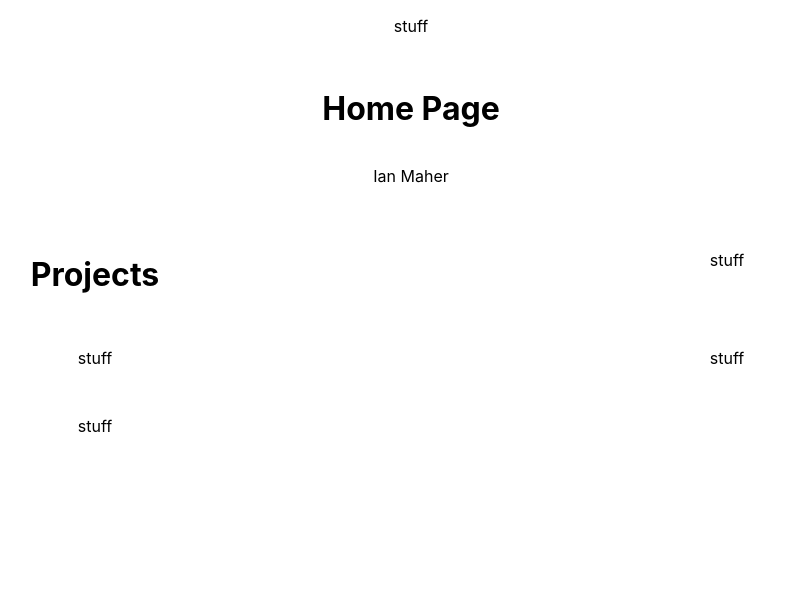
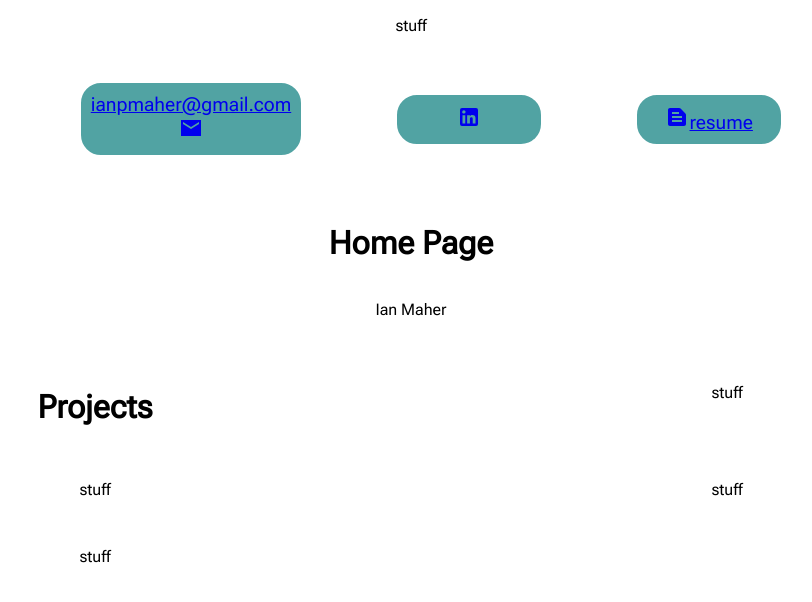
Before and after one commit to ianpmaher/portfolio, a React (Create React App) app in the folder frontend/: page / in a window 1280 px wide. Shown: the top 602 px of the page, without its empty margins (229-1041 px from the left). Built offline with nearby package versions, Linux system fonts and the light colour scheme.

Commit message:
portfolio section and icons

```diff
--- a/frontend/package.json
+++ b/frontend/package.json
@@ -5,6 +5,7 @@
   "dependencies": {
     "@emotion/react": "^11.11.1",
     "@emotion/styled": "^11.11.0",
+    "@mui/icons-material": "^5.14.16",
     "@mui/material": "^5.14.17",
     "@testing-library/jest-dom": "^5.17.0",
     "@testing-library/react": "^13.4.0",
--- a/frontend/public/index.html
+++ b/frontend/public/index.html
@@ -5,10 +5,7 @@
         <link rel="icon" href="%PUBLIC_URL%/favicon.ico" />
         <meta name="viewport" content="width=device-width, initial-scale=1" />
         <meta name="theme-color" content="#000000" />
-    <meta
-      name="description"
-      content="Web site created using create-react-app"
-    />
+        <meta name="description" content="Web site created using create-react-app" />
         <link rel="apple-touch-icon" href="%PUBLIC_URL%/logo192.png" />
         <!--
       manifest.json provides metadata used when your web app is installed on a
@@ -24,7 +21,13 @@
       work correctly both with client-side routing and a non-root public URL.
       Learn how to configure a non-root public URL by running `npm run build`.
     -->
-    <title>React App</title>
+        <link rel="preconnect" href="https://fonts.googleapis.com" />
+        <link rel="preconnect" href="https://fonts.gstatic.com" crossorigin />
+        <link
+            href="https://fonts.googleapis.com/css2?family=Roboto+Flex:opsz@8..144&family=Roboto+Serif:opsz@8..144&display=swap"
+            rel="stylesheet"
+        />
+        <title>Ian Maher</title>
     </head>
     <body>
         <noscript>You need to enable JavaScript to run this app.</noscript>
@@ -38,6 +41,5 @@
 
       To begin the development, run `npm start` or `yarn start`.
       To create a production bundle, use `npm run build` or `yarn build`.
-    -->
-  </body>
+    --></body>
 </html>
--- /dev/null
+++ b/frontend/src/components/Button/Button.js
@@ -0,0 +1,28 @@
+import styled from "styled-components";
+
+const Button = styled.button`
+    font-size: 1.2rem;
+    width: 9rem;
+    min-width: fit-content;
+    font-family: "Roboto Flex", sans-serif;
+    padding: 0.5rem;
+    color: white;
+    border: 2px solid #51A3A3;
+    border-radius: 20px;
+    background-color: #51A3A3;
+    cursor: pointer;
+    transition: all 0.7s ease-in-out;
+    &:hover {
+        opacity: 0.8;
+        border: 2px solid #75485E;
+    }
+    &:active {
+        background-color: #DFCC74;
+    }
+    @media (max-width: 768px) {
+        font-size: 0.9rem;
+        max-width: 5rem;
+    }
+`
+
+export default Button;
--- /dev/null
+++ b/frontend/src/components/Contact/Contact.js
@@ -0,0 +1,61 @@
+import styled from "styled-components";
+import LinkedInIcon from "@mui/icons-material/LinkedIn";
+import EmailSharpIcon from "@mui/icons-material/EmailSharp";
+import TextSnippetIcon from "@mui/icons-material/TextSnippet";
+import Button from "../Button/Button";
+
+const ContactContainer = styled.div`
+    display: flex;
+    flex-direction: column;
+    align-items: center;
+    justify-content: center;
+`;
+
+const ContactUl = styled.ul`
+    list-style-type: none;
+    display: flex;
+    flex-flow: row wrap;
+    justify-content: space-evenly;
+    align-items: center;
+    gap: 5rem;
+`;
+
+const ContactLi = styled.li`
+    padding: 0.5rem;
+    text-decoration: none;
+    margin: 0.5rem auto;
+`;
+
+const Contact = () => {
+    return (
+        <ContactContainer>
+            <ContactUl>
+                <ContactLi>
+                    <Button>
+                        <a href="mailto:ianpmaher@gmail.com" target="_blank" rel="noreferrer noopener">
+                            ianpmaher@gmail.com
+                            <EmailSharpIcon />
+                        </a>
+                    </Button>
+                </ContactLi>
+                <ContactLi>
+                    <Button>
+                        <a href="https://www.linkedin.com/in/ianmaher/" target="_blank" rel="noreferrer noopener">
+                            <LinkedInIcon />
+                        </a>
+                    </Button>
+                </ContactLi>
+                <ContactLi>
+                    <Button>
+                        <a href="https://www.linkedin.com/in/ianmaher/" target="_blank" rel="noreferrer noopener">
+                            <TextSnippetIcon />
+                            resume
+                        </a>
+                    </Button>
+                </ContactLi>
+            </ContactUl>
+        </ContactContainer>
+    );
+};
+
+export default Contact;
--- a/frontend/src/components/Header/Header.js
+++ b/frontend/src/components/Header/Header.js
@@ -1,4 +1,5 @@
 import styled from "styled-components";
+import Contact from "../Contact/Contact";
 
 export const HeaderContainer = styled.div`
     display: flex;
@@ -11,6 +12,7 @@
     return (
         <HeaderContainer>
             <p>stuff</p>
+            <Contact />
         </HeaderContainer>
     );
 }
--- a/frontend/src/index.css
+++ b/frontend/src/index.css
@@ -1,13 +1,10 @@
 body {
   margin: 0;
-  font-family: -apple-system, BlinkMacSystemFont, 'Segoe UI', 'Roboto', 'Oxygen',
+  font-family: "Roboto Flex", "Roboto Serif", "Helvetica Neue", Helvetica, Arial,
+    sans-serif;
+  /* font-family: -apple-system, BlinkMacSystemFont, 'Segoe UI', 'Roboto', 'Oxygen',
     'Ubuntu', 'Cantarell', 'Fira Sans', 'Droid Sans', 'Helvetica Neue',
-    sans-serif;
+    sans-serif; */
   -webkit-font-smoothing: antialiased;
   -moz-osx-font-smoothing: grayscale;
 }
-
-code {
-  font-family: source-code-pro, Menlo, Monaco, Consolas, 'Courier New',
-    monospace;
-}
```
Also changed, not shown: frontend/src/components/Projects/projectsList.js (added, +29 -0 lines), frontend/src/components/Contact/Contact.css (added), frontend/src/components/Resume/Resume.js (added), 1 other file (tests, documents, lock files or other folders). Lines whose indentation alone changed are shown as unchanged.
